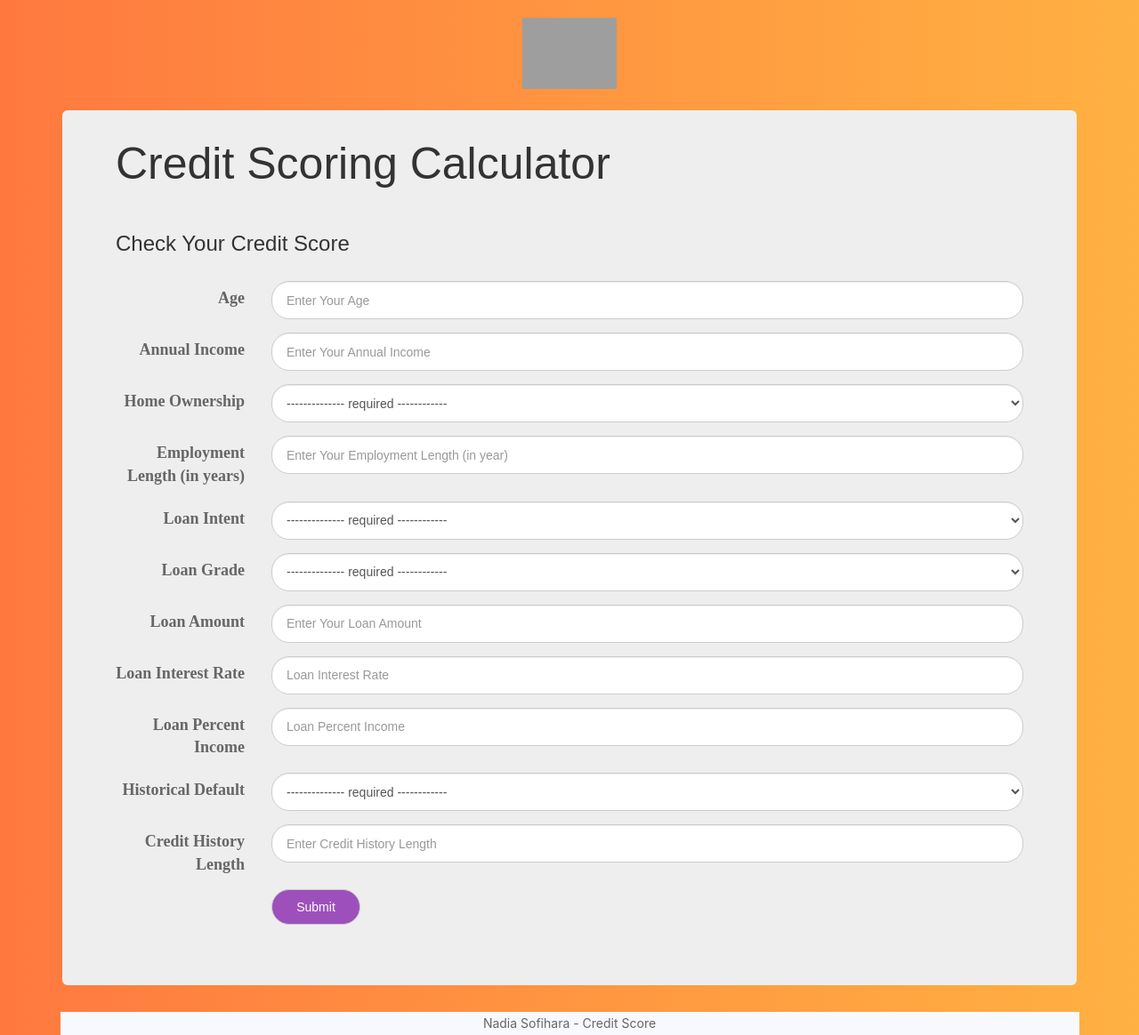
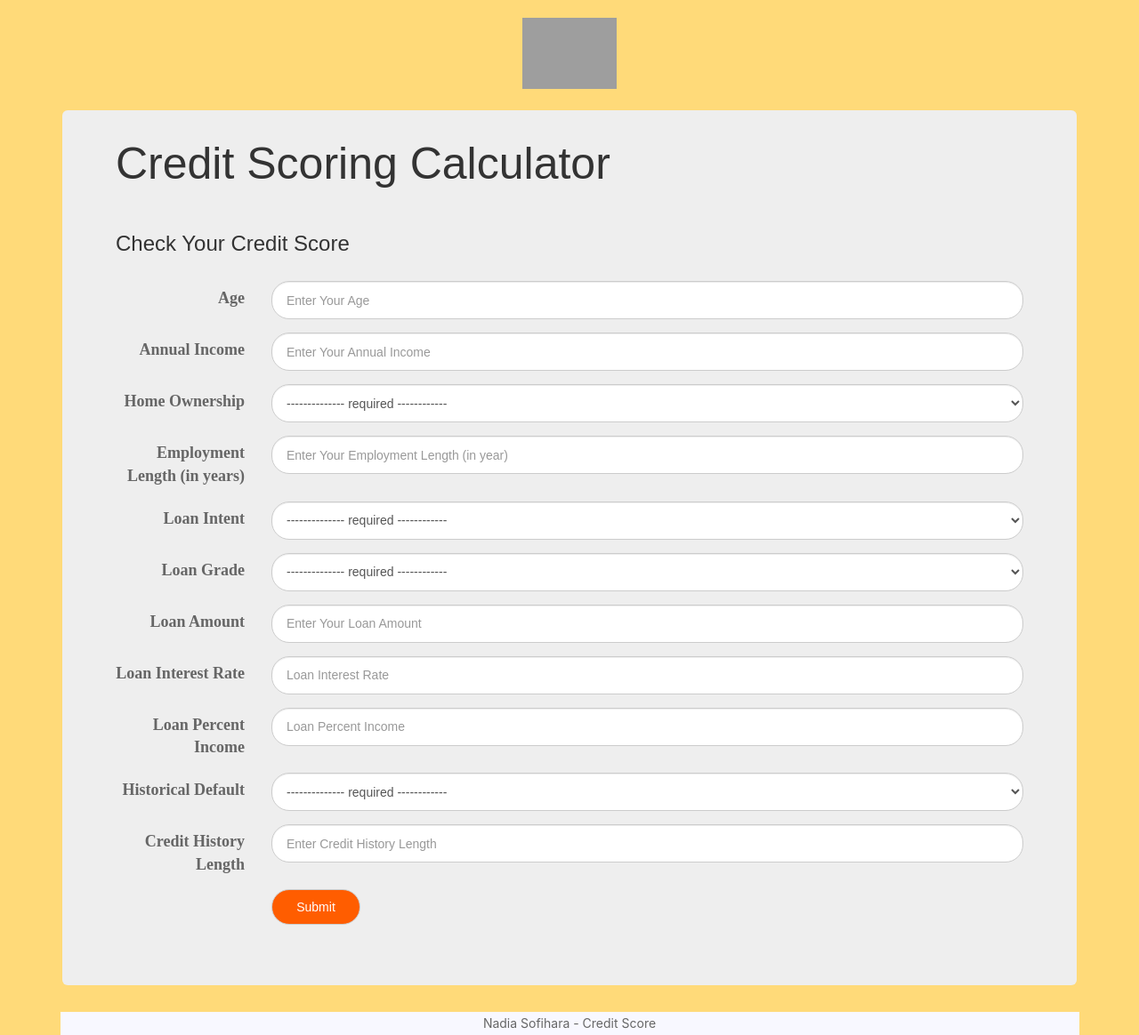
Before and after one commit to nsofihara/creditscore, a Flask app: page / in a window 1280 px wide. Shown: the whole page at 89% size. Run offline with Flask 2, Linux system fonts and the light colour scheme; parts of the project's set-up code (start-up, migrations or seed data) failed here and were passed over; some libraries are stand-ins or nearby versions; grey boxes are pictures that could not be loaded.

Commit message:
Update style.css

```diff
--- a/static/css/style.css
+++ b/static/css/style.css
@@ -20,7 +20,8 @@
     background-position: center; /* Center the image */
     background-size: cover;
     /* background: -webkit-linear-gradient(to right, #6E48AA, #9D50BB);  /* Chrome 10-25, Safari 5.1-6 */
-    background: linear-gradient(to right, #ff793f, #ffb142); /* W3C, IE 10+/ Edge, Firefox 16+, Chrome 26+, Opera 12+, Safari 7+ */
+    /*background: linear-gradient(to right, #ff793f, #ffb142); /* W3C, IE 10+/ Edge, Firefox 16+, Chrome 26+, Opera 12+, Safari 7+ */
+    background : #ffda79
 
   }
 
@@ -107,8 +108,8 @@
     color: rgb(255, 255, 255) !important;
     background: #9D50BB !important;
     background: -webkit-linear-gradient(to right, #ff5d00, #ff5d00) !important;  /* Chrome 10-25, Safari 5.1-6 */
-    /*background: linear-gradient(to right, #ff5d00, #ff5d00) !important; /* W3C, IE 10+/ Edge, Firefox 16+, Chrome 26+, Opera 12+, Safari 7+ */
-    background : #ffda79
+    background: linear-gradient(to right, #ff5d00, #ff5d00) !important; /* W3C, IE 10+/ Edge, Firefox 16+, Chrome 26+, Opera 12+, Safari 7+ */
+
 
 
   }
```
